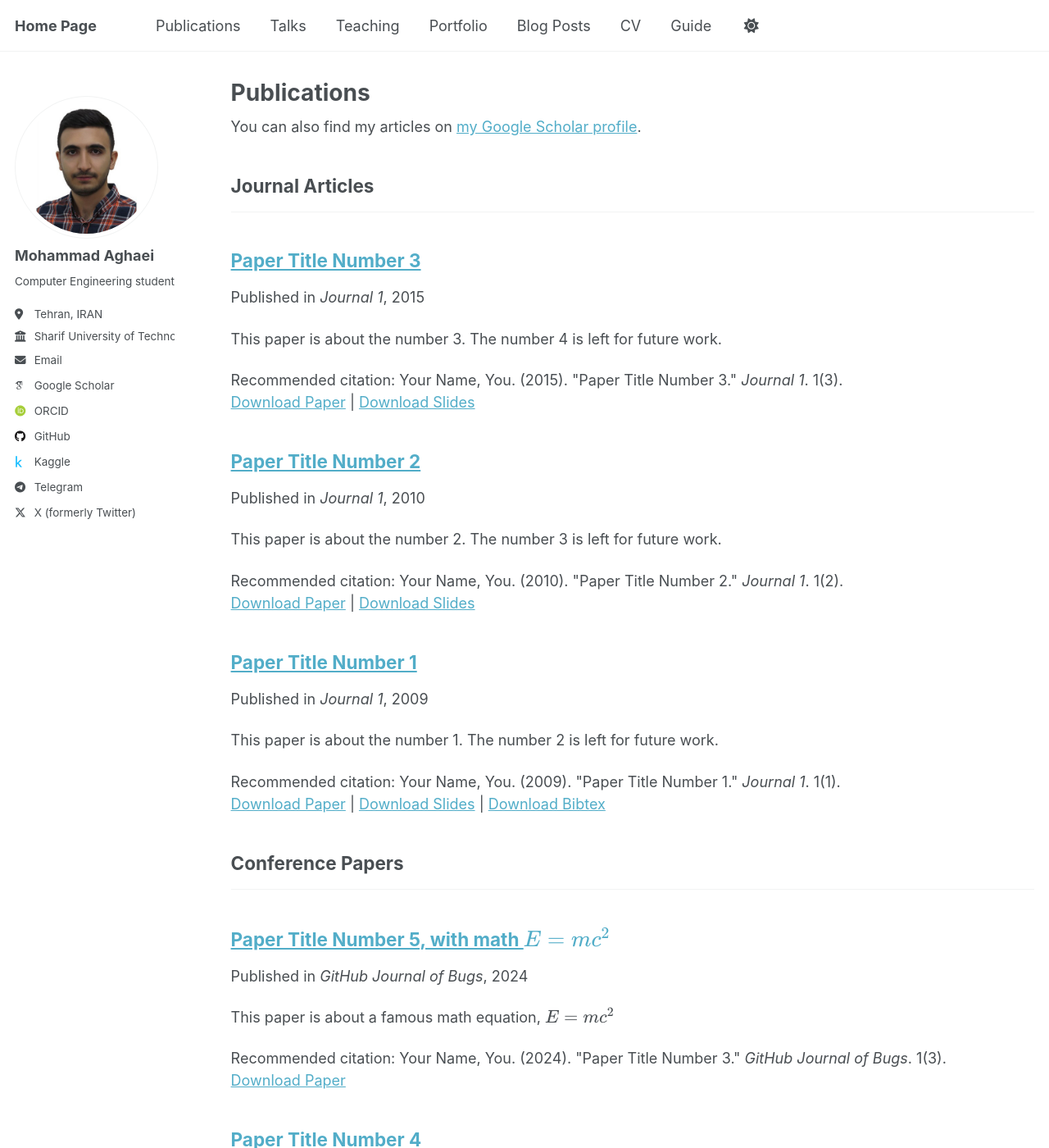
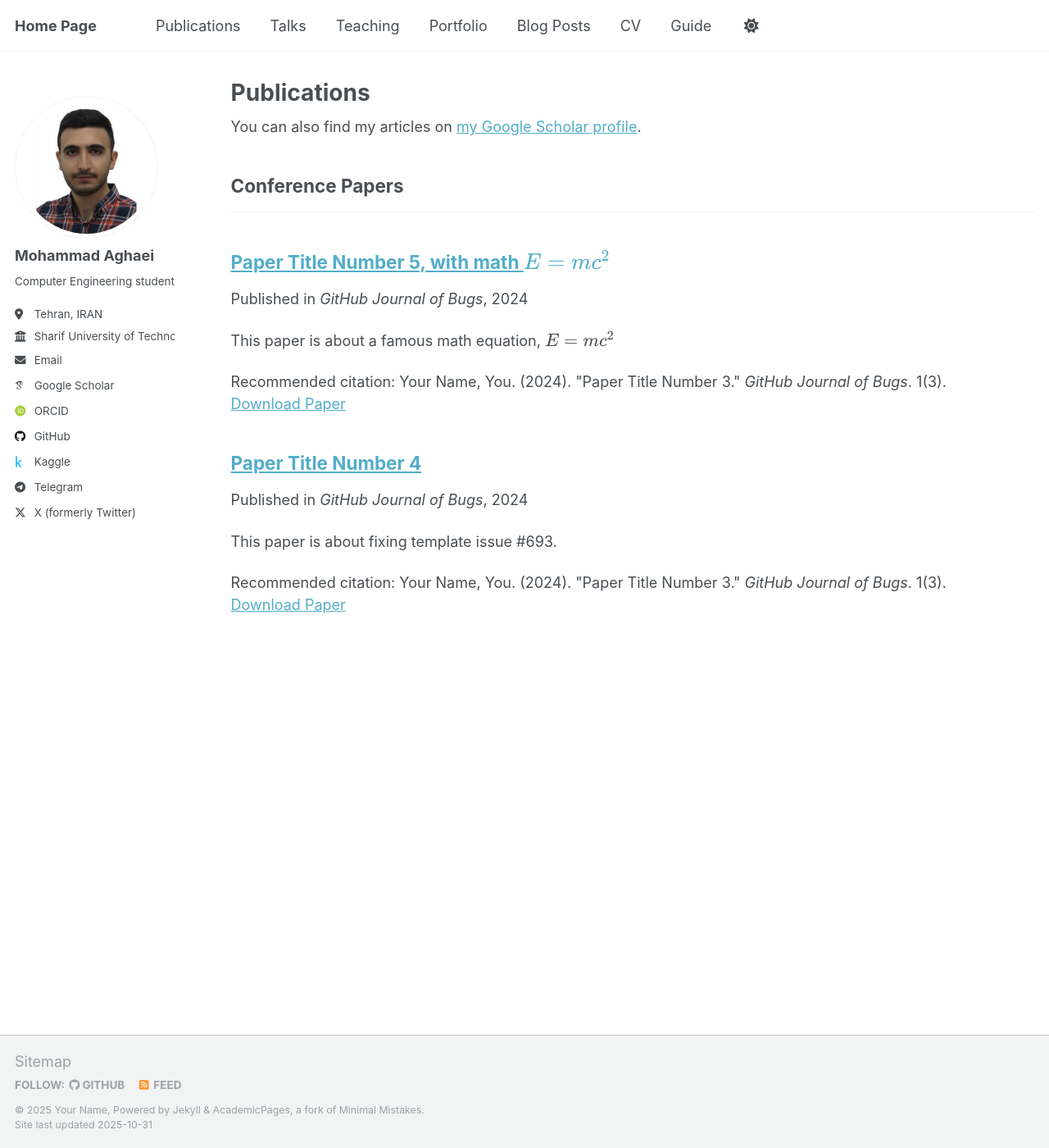
Before and after one commit to mohmmadweb/mohmmadweb.github.io, a Jekyll site: the page built from _pages/publications.html, in a window 1280 px wide and 1400 px high. Shown: the whole window at 82% size. Built offline with Jekyll 4.4.1, drawn with Linux system fonts in a browser that asks for light colours; some web fonts are replaced; some of the changed lines change nothing that is shown.

Commit message:
Update _config.yml

```diff
--- a/_config.yml
+++ b/_config.yml
@@ -29,7 +29,7 @@
   location         : "Tehran, IRAN"
   employer         : "Sharif University of Technology"
   uri              : # URL
-  email            : "none@example.org"
+  email            : "mohammadaghaei800@gmail.com"
 
   # Academic websites
   academia         : # URL
@@ -46,8 +46,8 @@
   bitbucket        : # Username - Update with your username on the site
   codepen          : # Username
   dribbble         : # Username
-  github           : "https://github.com/mohmmadweb"
-  kaggle           : "https://www.kaggle.com/mohmmadweb"
+  github           : "mohmmadweb"
+  kaggle           : "mohmmadweb"
   stackoverflow    : # User number or user number and name (i.e., use "1" or "1/jeff-atwood")
 
   # Social media
@@ -68,7 +68,7 @@
   steam            : # Username
   telegram         : "https://t.me/mohmmadweb"
   tumblr           : # Username
-  twitter          : "https://x.com/MohmmadWeb"
+  twitter          : "MohmmadWeb"
   vine             : # Username
   weibo            : # Username
   wikipedia        : # Username
@@ -78,12 +78,14 @@
 
 # Publication Category - The following the list of publication categories and their headings
 publication_category:
-  books:
-    title: 'Books'
-  manuscripts:
-    title: 'Journal Articles'
+  journals:
+    title: 'Journal Papers'
   conferences:
     title: 'Conference Papers'
+  books:
+    title: 'Book Chapter'
+  preprint:
+    title: 'Preprint Publications'
 
 # Site Settings
 teaser                   :  # filename of teaser fallback teaser image placed in /images/, .e.g. "500x300.png"
```
